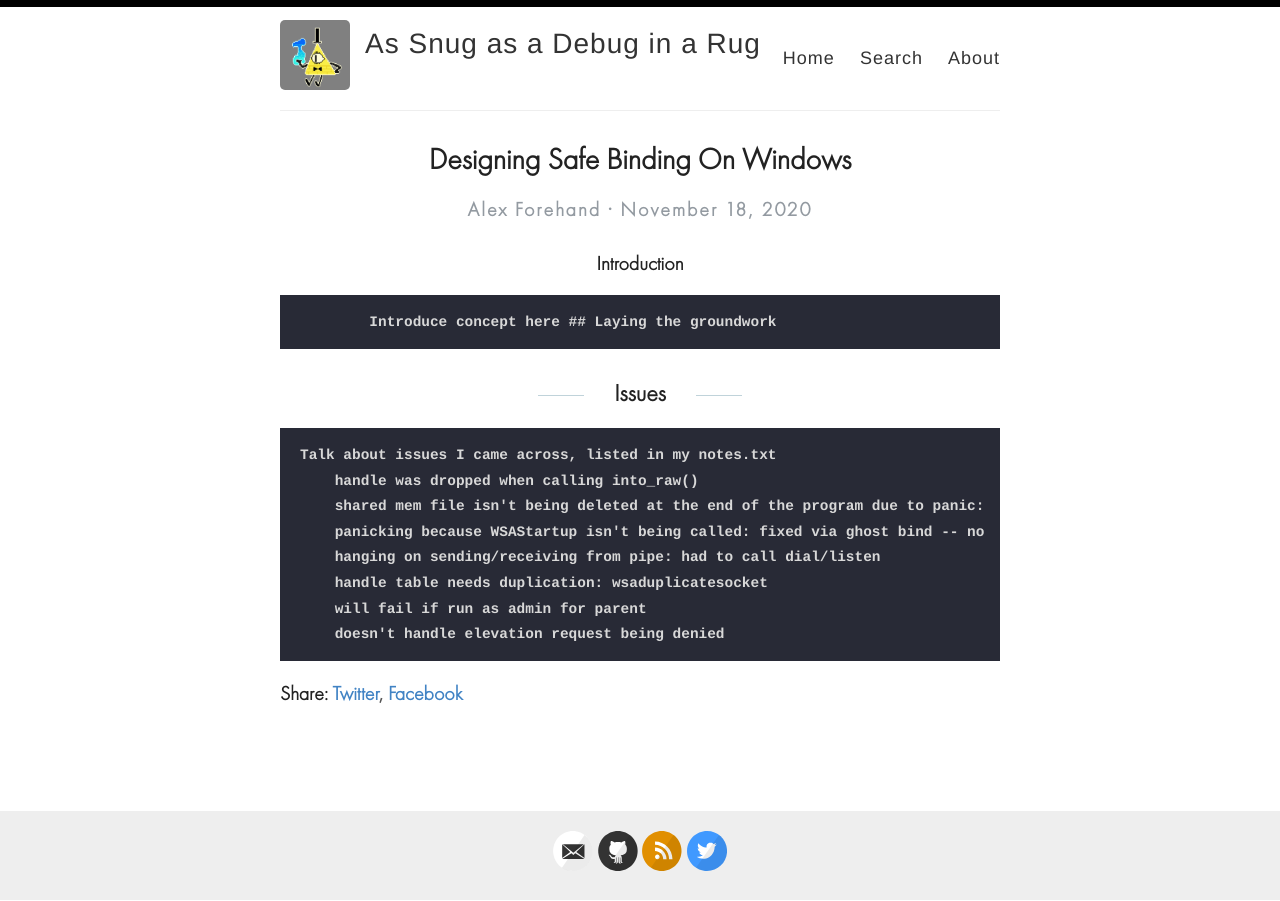
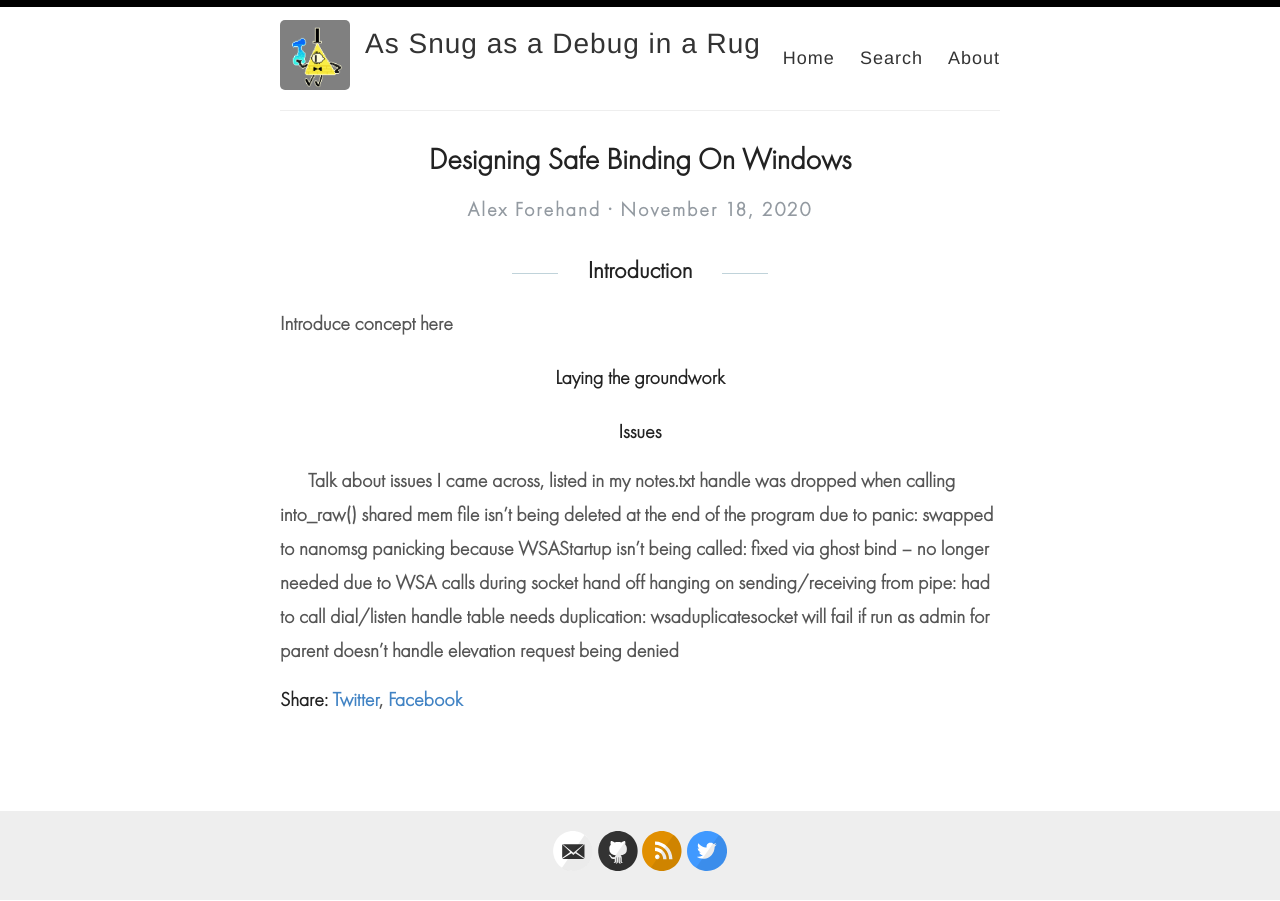
Before and after one commit to Dhs92/dhs92.github.io, a Jekyll site: the page built from _posts/2020-11-18-designing-safe-binding-on-windows.md, in a window 1280 px wide. Built offline with Jekyll 4.4.1, drawn with Linux system fonts in a browser that asks for light colours; our own code applies the rules of GitHub Pages for plain Markdown files; part of the change alters nothing that is shown.

```diff
--- a/_posts/2020-11-18-designing-safe-binding-on-windows.md
+++ b/_posts/2020-11-18-designing-safe-binding-on-windows.md
@@ -1,17 +1,17 @@
 ---
 published: true
 ---
-### Introduction
-		Introduce concept here
-## Laying the groundwork
+## Introduction
+Introduce concept here
+### Laying the groundwork
 
-## Issues
+### Issues
 
-	Talk about issues I came across, listed in my notes.txt
-        handle was dropped when calling into_raw()
-        shared mem file isn't being deleted at the end of the program due to panic: swapped to nanomsg
-        panicking because WSAStartup isn't being called: fixed via ghost bind -- no longer needed due to WSA calls during socket hand off
-        hanging on sending/receiving from pipe: had to call dial/listen
-        handle table needs duplication: wsaduplicatesocket
-        will fail if run as admin for parent
-        doesn't handle elevation request being denied
+&nbsp;&nbsp;&nbsp;&nbsp;&nbsp;&nbsp;Talk about issues I came across, listed in my notes.txt
+handle was dropped when calling into_raw()
+shared mem file isn't being deleted at the end of the program due to panic: swapped to nanomsg
+panicking because WSAStartup isn't being called: fixed via ghost bind -- no longer needed due to WSA calls during socket hand off
+hanging on sending/receiving from pipe: had to call dial/listen
+handle table needs duplication: wsaduplicatesocket
+will fail if run as admin for parent
+doesn't handle elevation request being denied
```
